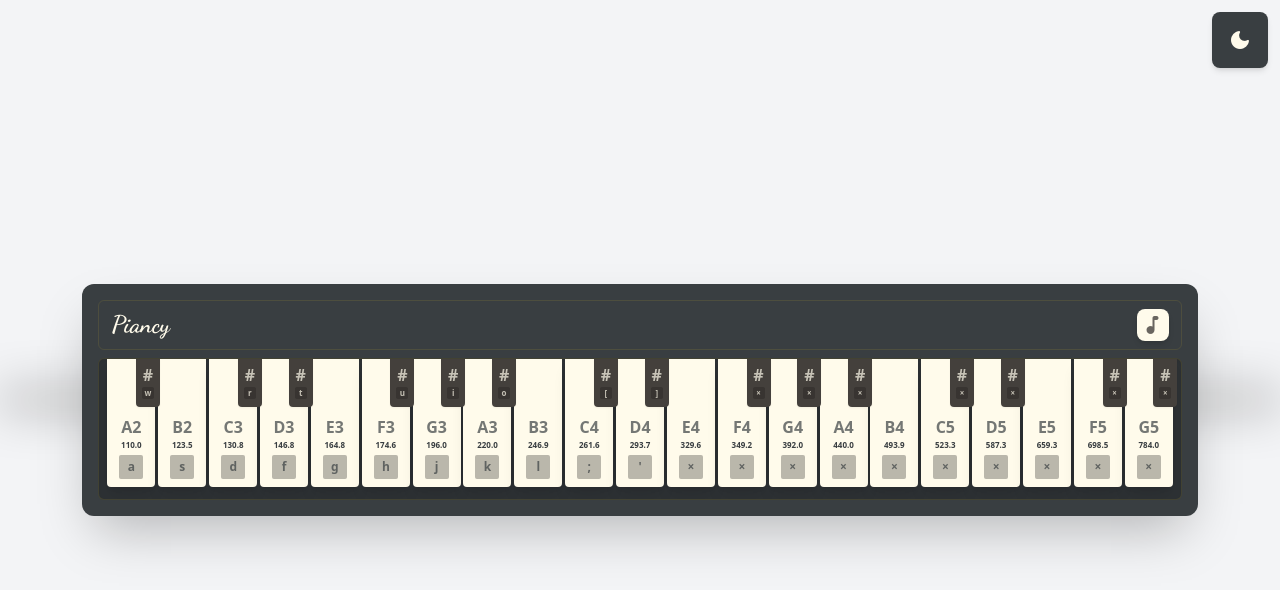
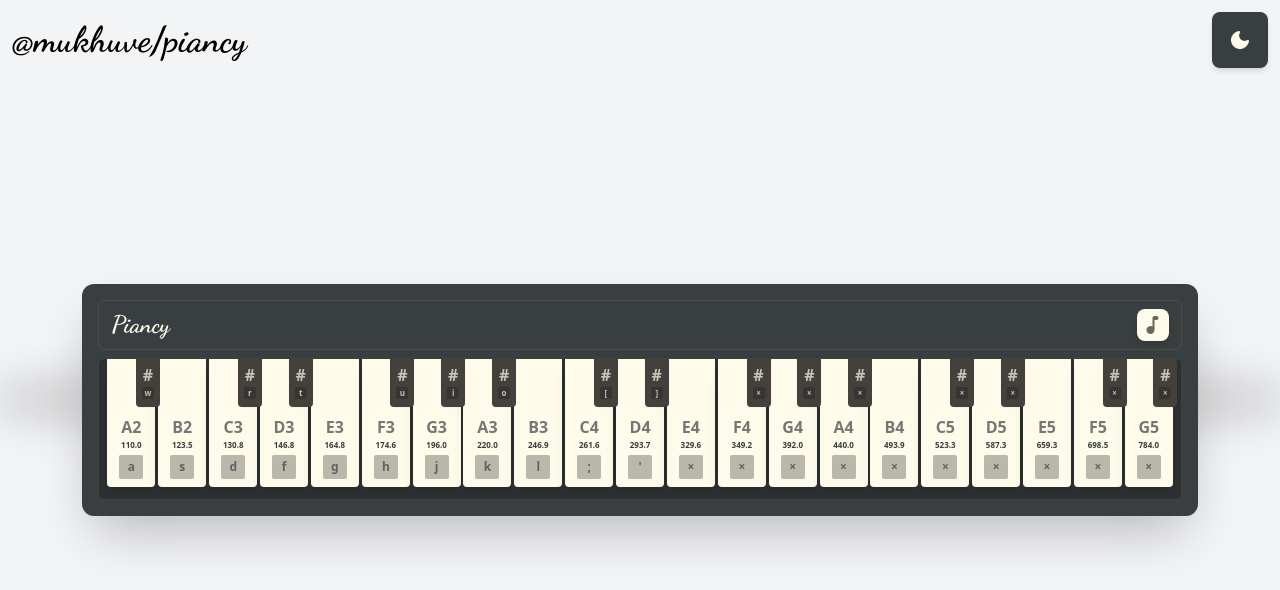
Before and after one commit to mukhuve/piancy, an Angular app: page / in a window 1280 px wide. Shown: the top 590 px of the page. Built offline with nearby package versions, Linux system fonts and the light colour scheme.

Commit message:
update readme and sound

```diff
--- a/src/app/app.component.html
+++ b/src/app/app.component.html
@@ -1,4 +1,11 @@
 <header class="w-full absolute top-0 flex justify-end items-center p-3">
+  <a
+    class="mr-auto font-bold text-inherit hover:text-gold-dark dark:hover:text-gold-light"
+    href="https://github.com/mukhuve/piancy"
+    target="_blank"
+  >
+    <h2 class="text-4xl">@mukhuve/piancy</h2>
+  </a>
   <button
     class="btn bg-black text-white p-4 dark:bg-white dark:text-black"
     (click)="toggleDarkMode()"
--- a/src/app/components/tile/tile.component.ts
+++ b/src/app/components/tile/tile.component.ts
@@ -74,9 +74,9 @@ export class TileComponent {
       if (!this.oscillator) {
         this.oscillator = this.ctx.createOscillator();
         this.oscillator.frequency.value = this.tile.frequency;
-        this.oscillator.type = 'sine';
+        // this.oscillator.type = 'sine';
         // this.oscillator.type = 'square';
-        // this.oscillator.type = 'triangle';
+        this.oscillator.type = 'triangle';
         // this.oscillator.type = 'sawtooth';
         // this.oscillator.setPeriodicWave(
         //   this.ctx.createPeriodicWave(
```
Also changed, not shown: 1 other file (tests, documents, lock files or other folders).
